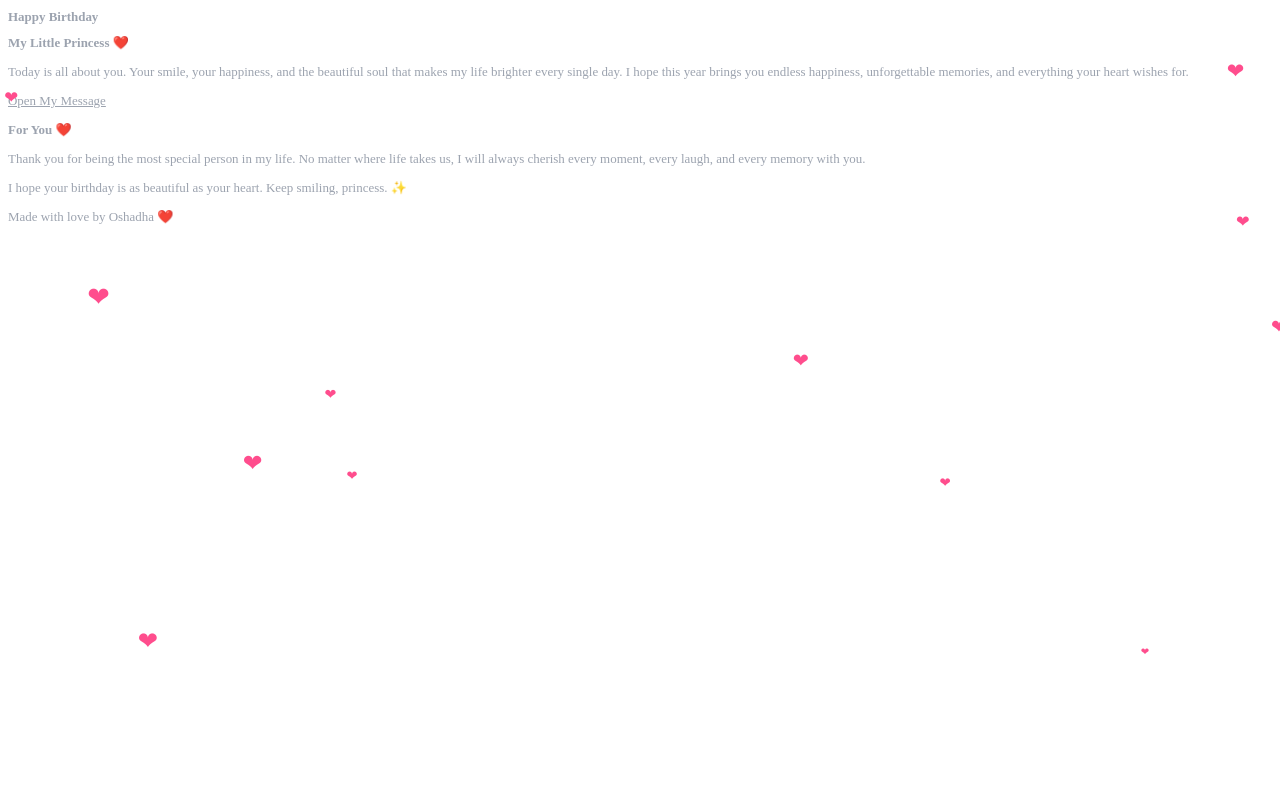
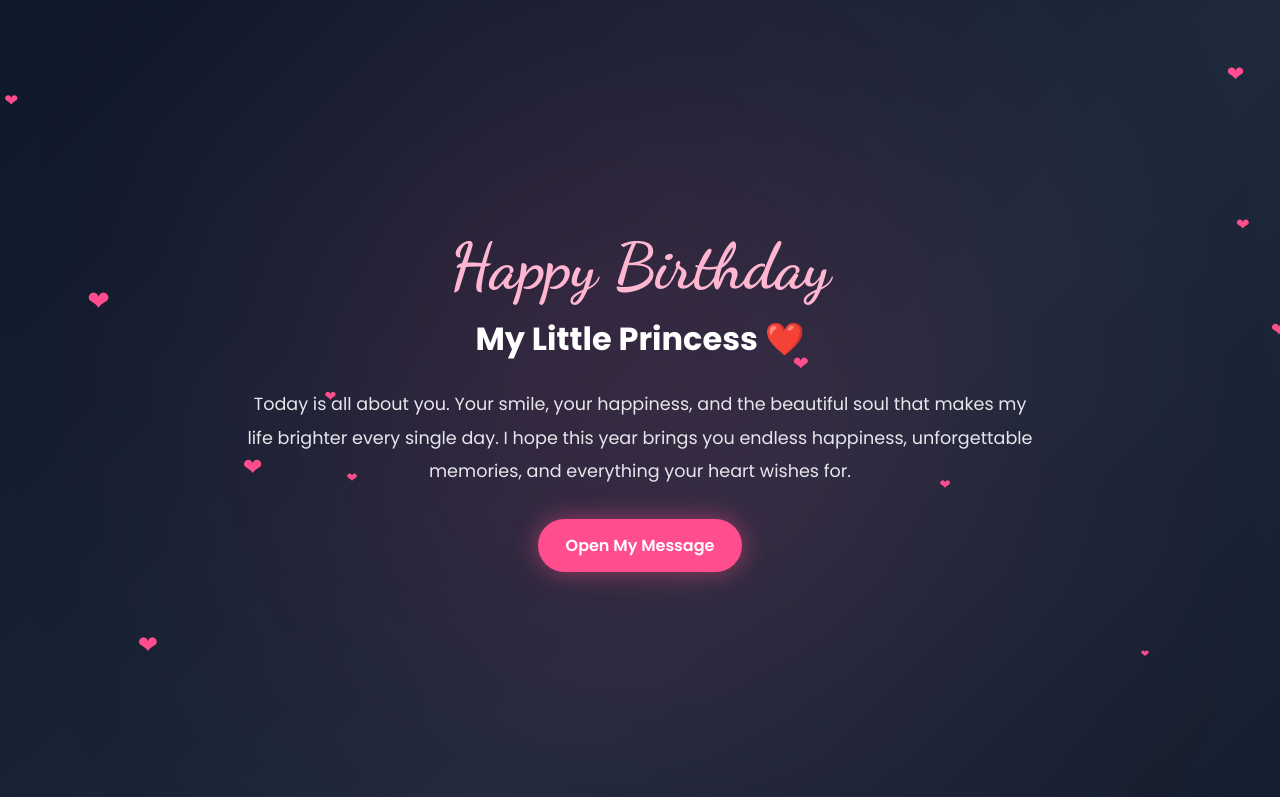
Before and after one commit to oshadhakaween/happybirthdayprincess, a plain HTML site: page index.html in a window 1280 px wide. Shown: the top 797 px of the page. Drawn offline with Linux system fonts and the light colour scheme.

Commit message:
Update index.html

```diff
--- a/index.html
+++ b/index.html
@@ -8,7 +8,111 @@
   <link href="https://fonts.googleapis.com/css2?family=Poppins:wght@300;400;600;700&family=Dancing+Script:wght@700&display=swap" rel="stylesheet">
 
   <style>
-        *{
+    *{
+      margin:0;
+      padding:0;
+      box-sizing:border-box;
+    }
+
+    body{
+      font-family:'Poppins',sans-serif;
+      background:linear-gradient(135deg,#0f172a,#1e293b,#111827);
+      overflow-x:hidden;
+      color:white;
+    }
+
+    .hero{
+      min-height:100vh;
+      display:flex;
+      justify-content:center;
+      align-items:center;
+      text-align:center;
+      position:relative;
+      padding:20px;
+    }
+
+    .glow{
+      position:absolute;
+      width:500px;
+      height:500px;
+      background:#ff4d8d;
+      filter:blur(180px);
+      opacity:0.25;
+      border-radius:50%;
+      animation:float 6s ease-in-out infinite;
+    }
+
+    @keyframes float{
+      0%,100%{transform:translateY(0px);}
+      50%{transform:translateY(-30px);}
+    }
+
+    .content{
+      position:relative;
+      z-index:2;
+      max-width:800px;
+    }
+
+    h1{
+      font-size:4rem;
+      font-family:'Dancing Script',cursive;
+      color:#ffb6d0;
+      margin-bottom:10px;
+      animation:fadeIn 2s ease;
+    }
+
+    h2{
+      font-size:2rem;
+      margin-bottom:25px;
+      animation:fadeIn 2.5s ease;
+    }
+
+    p{
+      font-size:1.1rem;
+      line-height:1.9;
+      color:#e5e7eb;
+      margin-bottom:30px;
+      animation:fadeIn 3s ease;
+    }
+
+    .btn{
+      display:inline-block;
+      padding:14px 28px;
+      background:#ff4d8d;
+      color:white;
+      text-decoration:none;
+      border-radius:50px;
+      font-weight:600;
+      transition:0.3s;
+      box-shadow:0 0 25px rgba(255,77,141,0.5);
+      animation:fadeIn 3.5s ease;
+    }
+
+    .btn:hover{
+      transform:scale(1.05);
+      background:#ff6ca4;
+    }
+
+    .message{
+      padding:80px 20px;
+      text-align:center;
+      max-width:900px;
+      margin:auto;
+    }
+
+    .message h3{
+      font-size:2.5rem;
+      margin-bottom:20px;
+      color:#ffb6d0;
+    }
+
+    .message p{
+      font-size:1.1rem;
+    }
+
+    .footer{
+      text-align:center;
+      padding:30px;
       color:#9ca3af;
       font-size:0.9rem;
     }
@@ -50,8 +154,13 @@
       h2{
         font-size:1.5rem;
       }
+
+      p{
+        font-size:1rem;
+      }
     }
   </style>
+</head>
 <body>
 
 <div class="hero">
```
